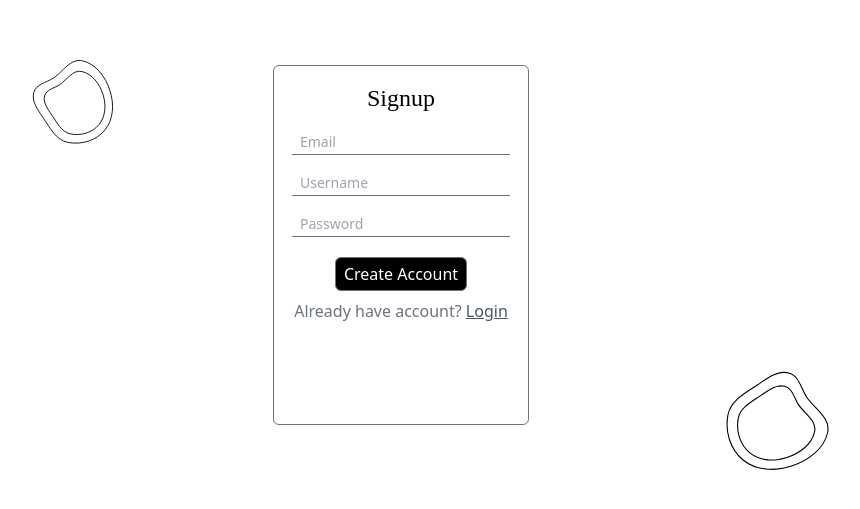
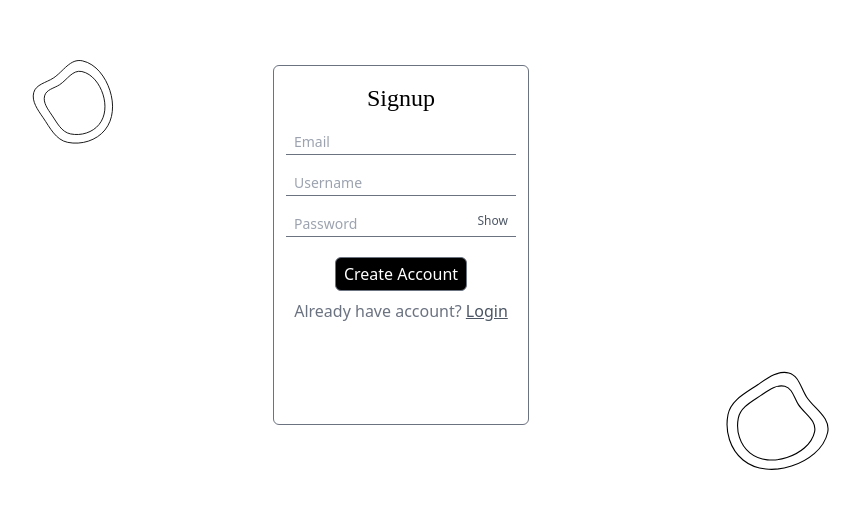
Before and after one commit to bhumikaPandeyCodes/Recall, a React (Vite) app in the folder client/: page /signup in a window 1280 px wide. Shown: the part 155-664 px from the top of the page, without its empty margins (239-1099 px from the left). Built offline with nearby package versions, Linux system fonts and the light colour scheme; no server answers; a web font is replaced by a local one.

Commit message:
youtube show and bugs fixed

```diff
--- a/client/src/Components/Card.tsx
+++ b/client/src/Components/Card.tsx
@@ -29,6 +29,13 @@ export default function Card({id, type, title, tags, link, createdAt,authorize ,
     let d = new Date(date)
     return d.toLocaleDateString()
   }
+  function getYoutubeEmbedUrl(url: string) {
+    const regExp = /^.*(youtu.be\/|v\/|u\/\w\/|embed\/|watch\?v=|\&v=|shorts\/)([^#\&\?]*).*/;
+    const match = url.match(regExp);
+    const videoId = (match && match[2].length === 11) ? match[2] : null;
+
+    return videoId ? `https://www.youtube.com/embed/${videoId}` : "";
+  }
   useEffect(()=>{
     if (window.twttr) {
       window.twttr.widgets.load();
@@ -56,26 +63,32 @@ export default function Card({id, type, title, tags, link, createdAt,authorize ,
             }
         </div>
         <div className="w-full  flex flex-col justify-between gap-4 object-fill ">
-        <div className="w-fit h-80">
-            {type=="Youtube" && <iframe className="w-full mt-2 rounded-md" src={link.replace("watch?v=", "embed/")} title="YouTube video player"  allow="accelerometer; autoplay; clipboard-write; encrypted-media; gyroscope; picture-in-picture; web-share" referrerPolicy="strict-origin-when-cross-origin" allowFullScreen></iframe> }
+          <div className="w-full min-h-[160px]">
+              {type === "Youtube" && (
+                <iframe
+                  className="w-full mt-2 rounded-md aspect-video"
+                  src={getYoutubeEmbedUrl(link)}
+                  title="YouTube video player"
+                  allow="accelerometer; autoplay; clipboard-write; encrypted-media; gyroscope; picture-in-picture; web-share"
+                  referrerPolicy="strict-origin-when-cross-origin"
+                  allowFullScreen
+                ></iframe>
+              )}
 
-            { type =="Tweet" &&
-            <div className="h-80  overflow-auto">
-              <blockquote className="twitter-tweet " >
-                <a className="" href={link.replace("x.com","twitter.com")}></a>
+              {type === "Tweet" && (
+                <div className="max-h-80 overflow-auto">
+                  <blockquote className="twitter-tweet">
+                    <a href={link.replace("x.com", "twitter.com")}></a>
+                  </blockquote>
+                </div>
+              )}
 
-            </blockquote>
-              </div>
-            }
-
-            {
-              type=="Link" &&
-              <span className="w-full mt-2 text-wrap flex flex-wrap break-all">
-                <a className="text-gray-700 underline text-center text-wrap break-all" href={link} target="_blank" rel="noopener">{link}</a>
-              </span>
-            }
-
-        </div>
+              {type === "Link" && (
+                <span className="w-full mt-2 text-wrap flex flex-wrap break-all">
+                  <a className="text-blue-600 underline text-sm break-all" href={link} target="_blank" rel="noopener">{link}</a>
+                </span>
+              )}
+          </div>
         <div>
 
             <div className="gap-2 flex flex-wrap ">
--- a/client/src/Components/MainPanel.tsx
+++ b/client/src/Components/MainPanel.tsx
@@ -110,6 +110,7 @@ async function deleteContent(id: string){
             <span className="font-semibold text-lg md:text-xl text-center md:text-left sm:w-full">{username}'s Board</span>
             <div className="flex gap-2 self-end justify-around w-full md:justify-end">
                 <Button onClick={handleAddContent} variant="primary" text="Add content" startIcon={<AddIcon/>} />
+                <Button onClick={handleAddContent} variant="primary" text="Upload Document" startIcon={<AddIcon/>} />
                 <Button onClick={handleShareContent} variant="secondary" text="Share" startIcon={<ShareIcon/>} />
             </div>
         </div>
--- a/client/src/pages/dashboard.tsx
+++ b/client/src/pages/dashboard.tsx
@@ -39,11 +39,8 @@ export default function Dashboard(){
   useEffect(()=>{
     if(share){
       shareContent()
-      // console.log("share content enabled")
-      // console.log(shareLink)
     }
-    // console.log(viewContent)
-    // console.log("share button is clicked ")
+
   },[share])
 
     return(
--- a/client/src/pages/signin.tsx
+++ b/client/src/pages/signin.tsx
@@ -12,6 +12,7 @@ export  default function Signin(){
     const passwordRef = useRef<HTMLInputElement>(null)
     const [error, setError] = useState("")
     const [isLoading, setIsLoading] = useState(false)
+    const [showPassword, setShowPassword] = useState(false)
     const navigate = useNavigate()
    async function handleSignup(){
         try{
@@ -67,10 +68,25 @@ export  default function Signin(){
             initial={{opacity:0,}}
             animate={{opacity:1}}
             transition={{duration:0.4, delay:0.2, ease:easeIn}}
-            className=" w-64 h-[360px] py-4 flex flex-col  items-center gap-4 border-[1.6px] border-gray-500  rounded-md">
+            className=" px-3  w-64 h-[360px] py-4 flex flex-col  items-center gap-4 border-[1.6px] border-gray-500  rounded-md">
                 <p className="text-2xl font-medium font-headFont">Signin</p>
                 <Input reference={userIdentityRef} type="text" placeholder="Username" onChange={()=>setError("")}/>
-                <Input reference={passwordRef} type="password" placeholder="Password" onChange={()=>setError("")}/>
+                <Input
+                    reference={passwordRef}
+                    type={showPassword ? "text" : "password"}
+                    placeholder="Password"
+                    onChange={()=>setError("")}
+                    suffix={
+                        <button
+                            type="button"
+                            onMouseDown={(e)=>e.preventDefault()}
+                            onClick={()=>setShowPassword(prev=>!prev)}
+                            className="text-xs text-gray-600 hover:text-black"
+                        >
+                            {showPassword ? "Hide" : "Show"}
+                        </button>
+                    }
+                />
                 <div className="mt-3 ">
                     <button className={`px-2 py-1 border-[1.6px] border-gray-500 rounded-md bg-black text-white   ${isLoading && "animate-pulse"} duration-1000`} onClick={handleSignup}>Login</button>
                 </div>
--- a/client/src/pages/signup.tsx
+++ b/client/src/pages/signup.tsx
@@ -15,6 +15,7 @@ export  default function Signup(){
     const passwordRef = useRef<HTMLInputElement>(null)
     const [error, setError] = useState("")
     const [isLoading, setIsLoading] = useState(false)
+    const [showPassword, setShowPassword] = useState(false)
 
     const navigate = useNavigate()
    async function handleSignup(){
@@ -76,11 +77,27 @@ useEffect(()=>{
             initial={{opacity:0,}}
             animate={{opacity:1}}
             transition={{duration:0.4, delay:0.2, ease:easeIn}}
-             className=" w-64 h-[360px] py-4 flex flex-col  items-center gap-2 border-[1.6px] border-gray-500  rounded-md">
+             className=" w-64 px-3 h-[360px] py-4 flex flex-col  items-center gap-2 border-[1.6px] border-gray-500  rounded-md">
                 <p className="text-2xl font-medium font-headFont">Signup</p>
                 <Input reference={emailRef} type="text" placeholder="Email" onChange={()=>setError("")}/>
                 <Input reference={userNameRef} type="text" placeholder="Username" onChange={()=>setError("")}/>
-                <Input reference={passwordRef} type="password" placeholder="Password" onChange={()=>setError("")}/>
+                <Input
+                    reference={passwordRef}
+                    type={showPassword ? "text" : "password"}
+                    placeholder="Password"
+                    onChange={()=>setError("")}
+                    suffix={
+                        <button
+                            type="button"
+                            onMouseDown={(e)=>e.preventDefault()}
+                            onClick={()=>setShowPassword(prev=>!prev)}
+                            className="text-xs text-gray-600 hover:text-black"
+                        >
+                            {showPassword ? "Hide" : "Show"}
+                        </button>
+                    }
+                />
+
                 <div className="mt-3 ">
                     <button className={`px-2 py-1 border-[1.6px] border-gray-500 bg-black text-white rounded-md ${isLoading&&"animate-pulse"} duration-1000`} onClick={handleSignup}>Create Account</button>
                 </div>
--- a/client/src/ui/Input.tsx
+++ b/client/src/ui/Input.tsx
@@ -6,19 +6,27 @@ interface InputProps {
     required?:boolean,
     reference?: React.RefObject<HTMLInputElement>,
     name?: string,
-    onChange?:(e:React.ChangeEvent<HTMLInputElement>)=>void
+    onChange?:(e:React.ChangeEvent<HTMLInputElement>)=>void,
+    suffix?: React.ReactNode
 }
 
-
-export default function Input({type, placeholder, required, reference,name ,onChange}: InputProps){
+export default function Input({type, placeholder, required, reference,name ,onChange, suffix}: InputProps){
     return (
+        <div className="relative w-full ">
             <input
                 ref={reference}
-         className="border-b-[1.6px] border-gray-500 outline-none mt-2 px-2 text-sm py-[2px]"
+                className={`w-full border-b-[1.6px] border-gray-500 outline-none mt-2 px-2 text-sm py-[2px] ${suffix ? "pr-12" : ""}`}
                 type={type}
                 placeholder={placeholder}
                 required={required}
                 name={name}
-         onChange={onChange}/>
+                onChange={onChange}
+            />
+            {suffix && (
+                <div className="absolute inset-y-0 right-0 flex items-center pr-2">
+                    {suffix}
+                </div>
+            )}
+        </div>
     )
 }
```
Lines whose indentation alone changed are shown as unchanged.
